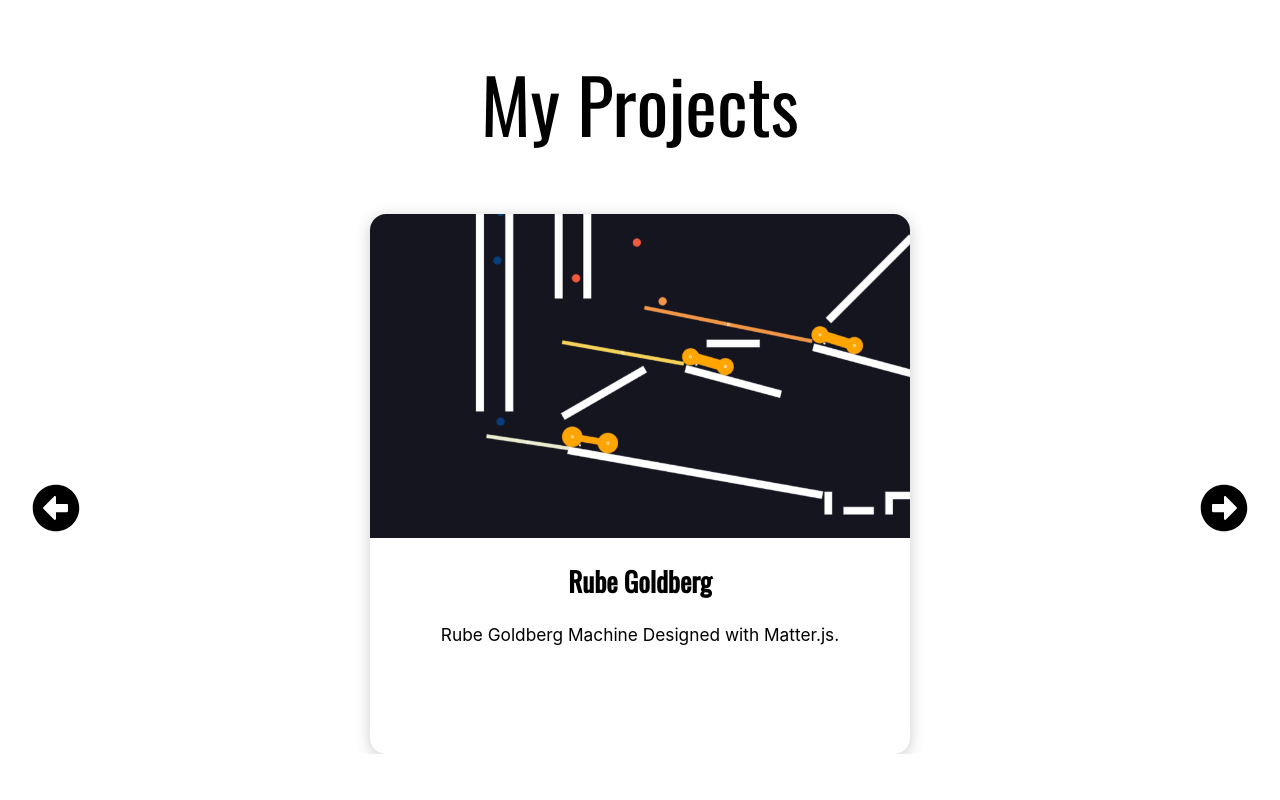
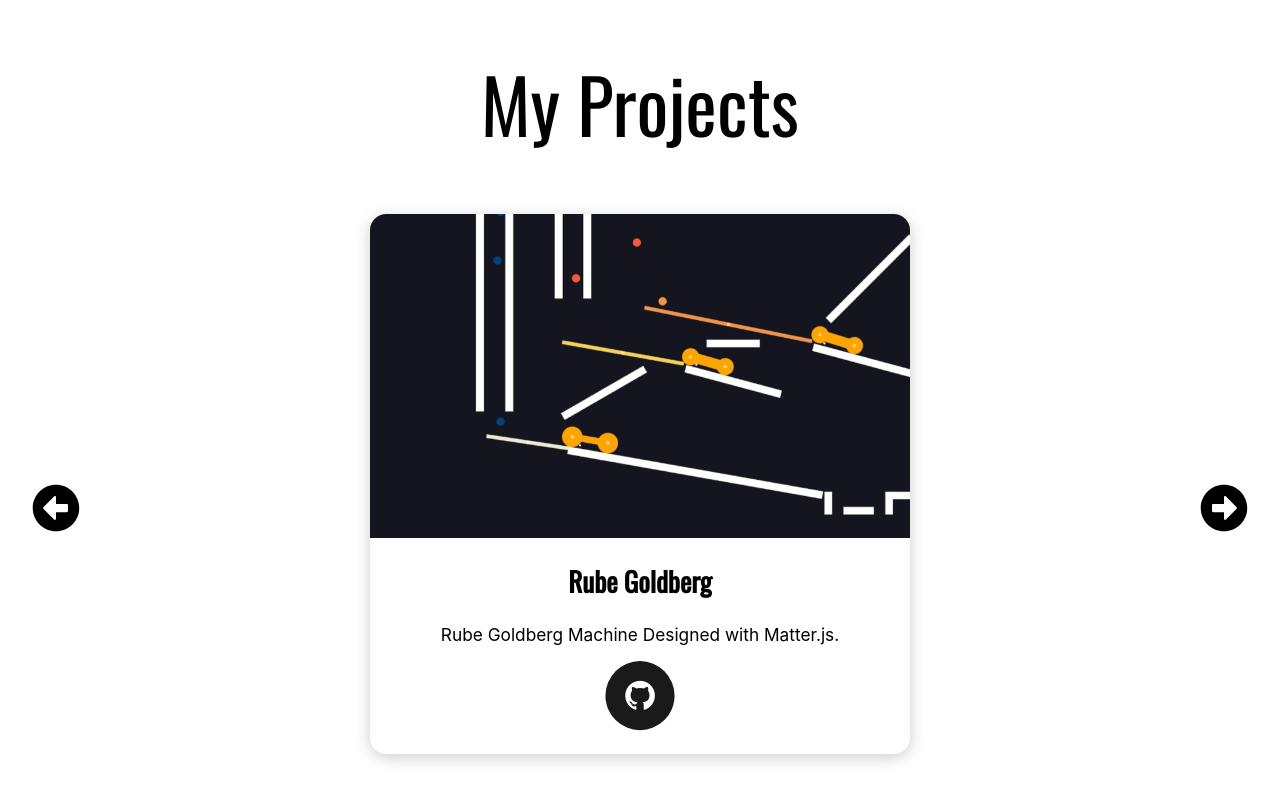
Before and after one commit to sdayaneni/sdayaneni.github.io, a React (Create React App) app: page / in a window 1280 px wide. Shown: the part 2851-3651 px from the top of the page. Before the commit the page ends 3605 px from the top, so only its background shows below. Built offline with nearby package versions, Linux system fonts and the light colour scheme.

Commit message:
added links to github for projects

```diff
--- a/src/components/Carousel.jsx
+++ b/src/components/Carousel.jsx
@@ -33,7 +33,7 @@ const Carousel = ({ projects }) => {
                 key={index}
             >
                 {index === current && (
-                <Project name = {project.name} img = {project.image} description = {project.description}/>
+                <Project name = {project.name} img = {project.image} description = {project.description} link = {project.link}/>
                 )}
             </div>
             );
--- a/src/components/Project.css
+++ b/src/components/Project.css
@@ -34,3 +34,7 @@
   font-family: 'Oswald', sans-serif;
 
 }
+
+#linkToRepo {
+  margin-top: calc(100% - 405px);
+}
--- a/src/components/Project.jsx
+++ b/src/components/Project.jsx
@@ -9,6 +9,7 @@ const Project = (props) => {
             <div className = "descriptionSection">
                 <h1 className = "project-name">{props.name}</h1>
                 <p className = "descriptionParagraph">{props.description}</p>
+                <button onClick = {() => window.open(props.link, '_blank', 'noopener, noreferrer')} id = 'linkToRepo' className = "Link-button fa fa-brands fa-github" href = {props.link}/>
             </div>
 
         </div>
--- a/src/components/ProjectData.jsx
+++ b/src/components/ProjectData.jsx
@@ -14,7 +14,10 @@ export const ProjectData = [
             rubeGoldberg,
 
         description:
-            'Rube Goldberg Machine Designed with Matter.js.'
+            'Rube Goldberg Machine Designed with Matter.js.',
+
+        link :
+          'https://github.com/SidD11111/rube-goldberg'
     },
     {
       name:
@@ -24,7 +27,10 @@ export const ProjectData = [
             connectTheDots,
 
             description:
-                'Simple Android Mobile Game Inspired by Flow.'
+                'Simple Android Mobile Game Inspired by Flow.',
+
+            link :
+              'https://github.com/SidD11111/connect-the-dots'
     },
     {
       name:
@@ -34,7 +40,10 @@ export const ProjectData = [
             travelApp,
 
             description:
-                'Vacation Planning App That Allows you to Search and Designate Hotels, Restaurants, and Attractions for Your Next Trip.'
+                'Vacation Planning App That Allows you to Search and Designate Hotels, Restaurants, and Attractions for Your Next Trip.',
+
+            link :
+              'https://github.com/SidD11111/travelApp'
     },
     {
       name:
@@ -44,7 +53,10 @@ export const ProjectData = [
             sportsWebscraper,
 
             description:
-                "Simple Python Script that Returns the Top Headlines from ESPN's Website"
+                "Simple Python Script that Returns the Top Headlines from ESPN's Website",
+
+            link :
+              'https://github.com/SidD11111/sports-webscraper'
     },
     {
       name:
@@ -54,7 +66,10 @@ export const ProjectData = [
             jeopardy,
 
             description:
-                'Basic Jeopardy Template Designed with React.js.'
+                'Basic Jeopardy Template Designed with React.js.',
+
+            link :
+              'https://github.com/SidD11111/reactjs-jeopardy'
     },
     {
         name:
@@ -64,6 +79,9 @@ export const ProjectData = [
                 runForWater,
 
                 description:
-                "Website Designed With React.js for a 5K Run That my Friends and I Hosted."
+                "Website Designed With React.js for a 5K Run That my Friends and I Hosted.",
+
+                link :
+                  'https://github.com/SidD11111/run-for-water'
     }
   ];
```
